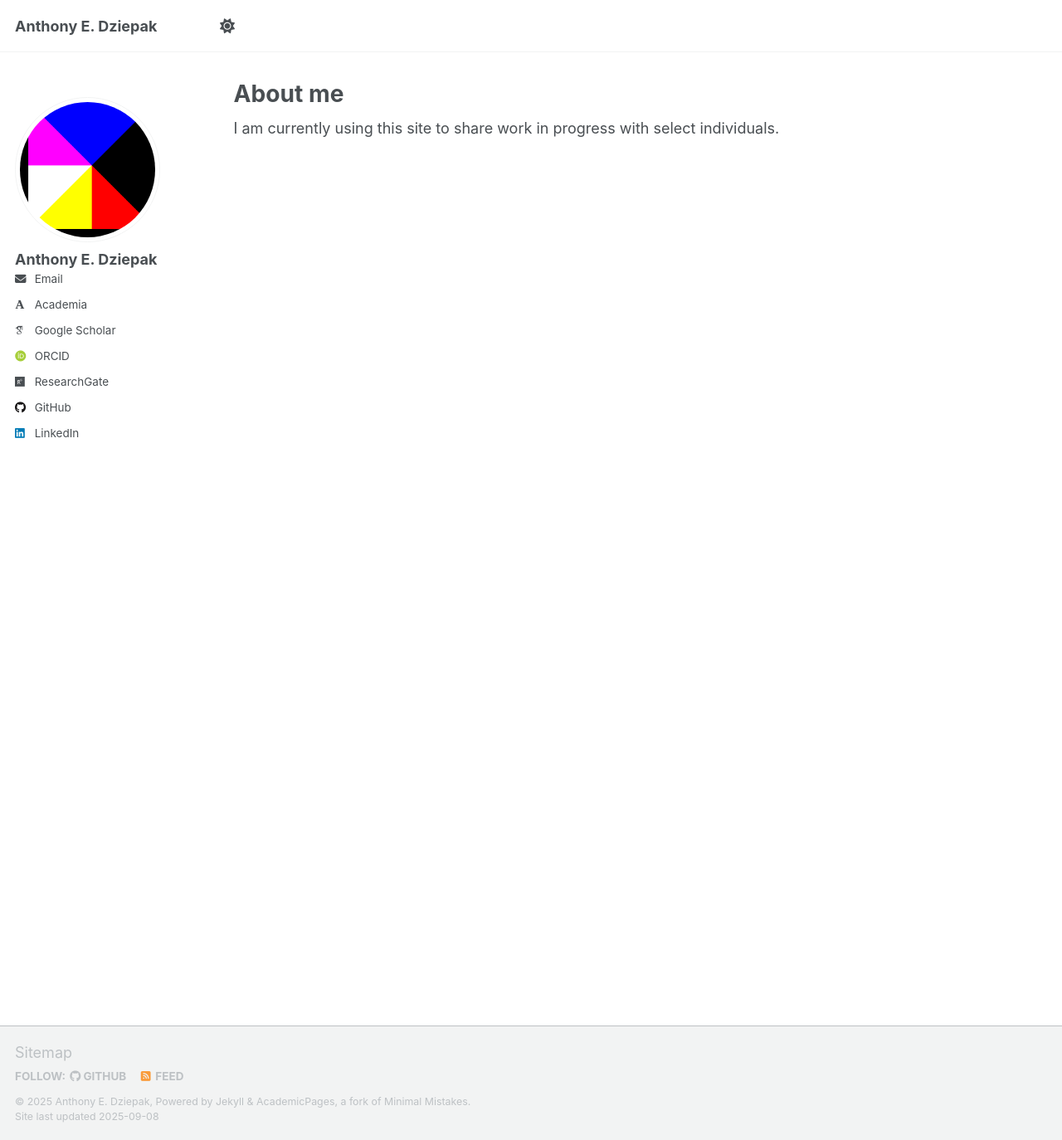
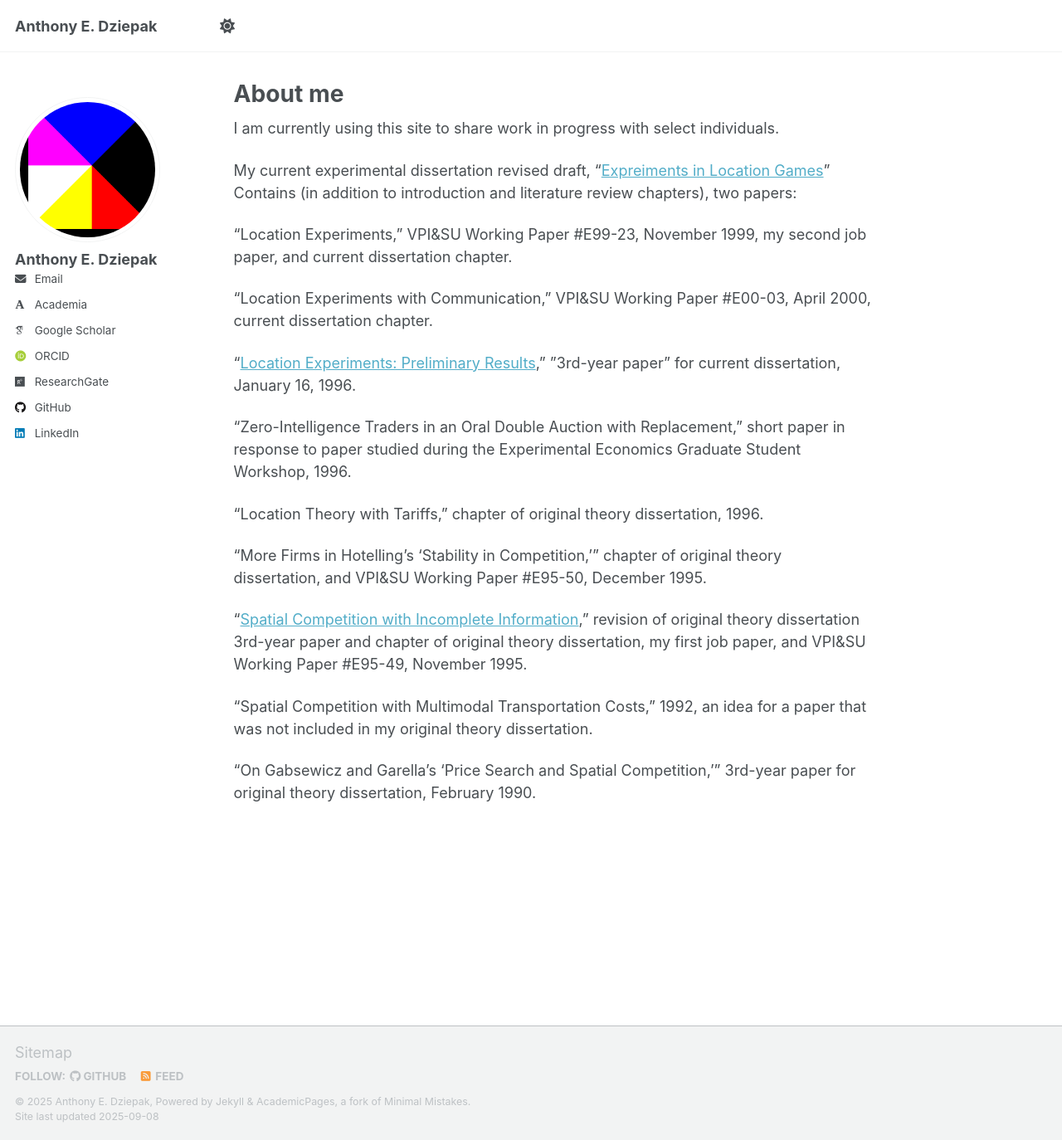
Before and after one commit to AEDziepak/AEDziepak.github.io, a Jekyll site: the page built from _pages/about.md, in a window 1280 px wide and 1374 px high. Shown: the whole window at 83% size. Built offline with Jekyll 4.4.1, drawn with Linux system fonts in a browser that asks for light colours; some web fonts are replaced; a script that is not in the unit is left out.

Commit message:
Update about.md

```diff
--- a/_pages/about.md
+++ b/_pages/about.md
@@ -8,3 +8,33 @@ redirect_from:
 ---
 
 I am currently using this site to share work in progress with select individuals.
+
+My current experimental dissertation revised draft, "<a href="https:\\aedziepak.github.io\files\Dziepak_AE_D_2025.pdf">Expreiments in Location Games</a>" Contains (in addition to introduction and literature review chapters), two papers:
+
+“Location Experiments,” VPI&SU Working Paper #E99-23, November 1999, my second
+job paper, and current dissertation chapter.
+
+“Location Experiments with Communication,” VPI&SU Working Paper #E00-03,
+April 2000, current dissertation chapter.
+
+“<a href="https:\\aedziepak.github.io\files\Experimental preliminary.pdf">Location Experiments: Preliminary Results</a>,” ”3rd-year paper” for current dissertation,
+January 16, 1996.
+
+“Zero-Intelligence Traders in an Oral Double Auction with Replacement,” short paper
+in response to paper studied during the Experimental Economics Graduate Student
+Workshop, 1996.
+
+“Location Theory with Tariffs,” chapter of original theory dissertation, 1996.
+
+“More Firms in Hotelling’s ‘Stability in Competition,’” chapter of original theory dissertation,
+and VPI&SU Working Paper #E95-50, December 1995.
+
+“<a href="https:\\aedziepak.github.io\files\Incomplete Info.pdf">Spatial Competition with Incomplete Information</a>,” revision of original theory dissertation
+3rd-year paper and chapter of original theory dissertation, my first job paper,
+and VPI&SU Working Paper #E95-49, November 1995.
+
+“Spatial Competition with Multimodal Transportation Costs,” 1992, an idea for a
+paper that was not included in my original theory dissertation.
+
+“On Gabsewicz and Garella’s ‘Price Search and Spatial Competition,’” 3rd-year paper
+for original theory dissertation, February 1990.
```
